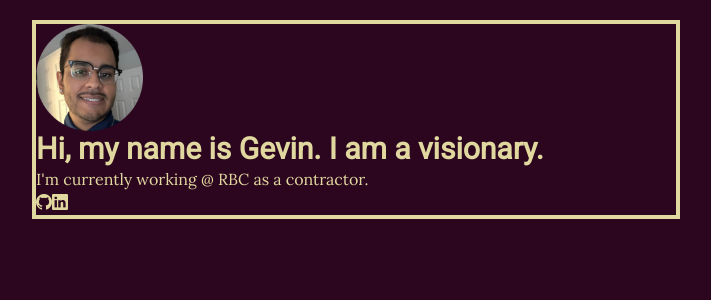
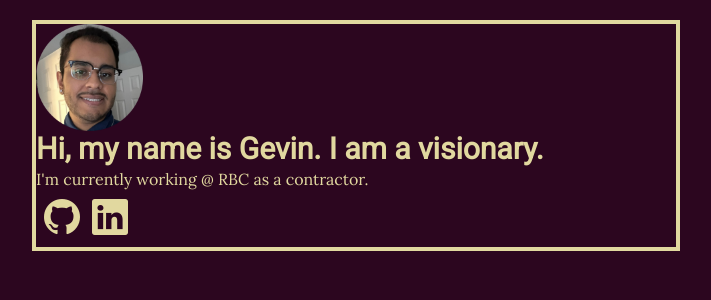
Before and after one commit to gmadharh/portfolio, a Vue app: page / in a window 1280 px wide. Shown: the top 300 px of the page, without its empty margins (284-995 px from the left). Built offline with nearby package versions, Linux system fonts and the light colour scheme.

Commit message:
fixed styling of splash, working on ProjectCard component

```diff
--- /dev/null
+++ b/src/components/ProjectCard.vue
@@ -0,0 +1,7 @@
+<template></template>
+
+<script lang="ts">
+import { defineComponent } from 'vue'
+
+export default defineComponent({})
+</script>
--- a/src/components/SplashIntro.vue
+++ b/src/components/SplashIntro.vue
@@ -1,6 +1,6 @@
 <template>
   <div
-    class="m-5 p-0 h-fit w-fit g-5 border-4 border-blue-400 flex flex-col justify-start items-start"
+    class="m-5 p-0 h-full w-fit g-5 border-4 flex flex-col justify-start items-start"
   >
     <img
       class="w-2/12 g-1"
@@ -12,12 +12,12 @@
       <span class="personal-description">an engineer</span>.
     </h1>
     <h6 class="font-lora lead">I'm currently working @ RBC as a contractor.</h6>
-    <div class="flex-auto">
+    <div class="flex gap-3 p-2">
       <a href="https://github.com/gmadharh" target="_blank"
-        ><i class="bi bi-github"></i
+        ><button class="bi bi-github text-4xl"></button
       ></a>
       <a href="https://www.linkedin.com/in/gevinm/" target="_blank"
-        ><i class="bi bi-linkedin"></i
+        ><i class="bi bi-linkedin text-4xl"></i
       ></a>
     </div>
   </div>
```
